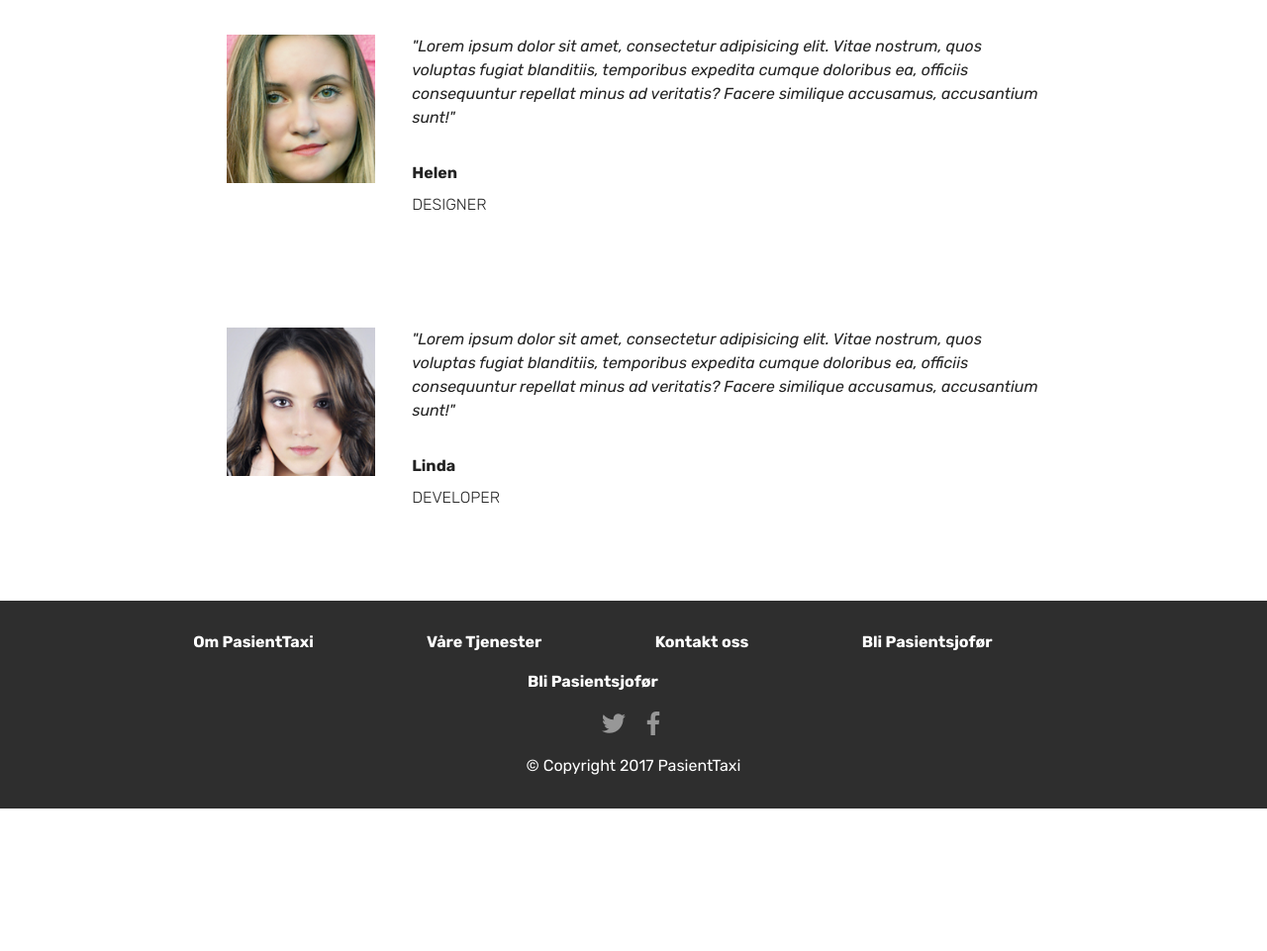
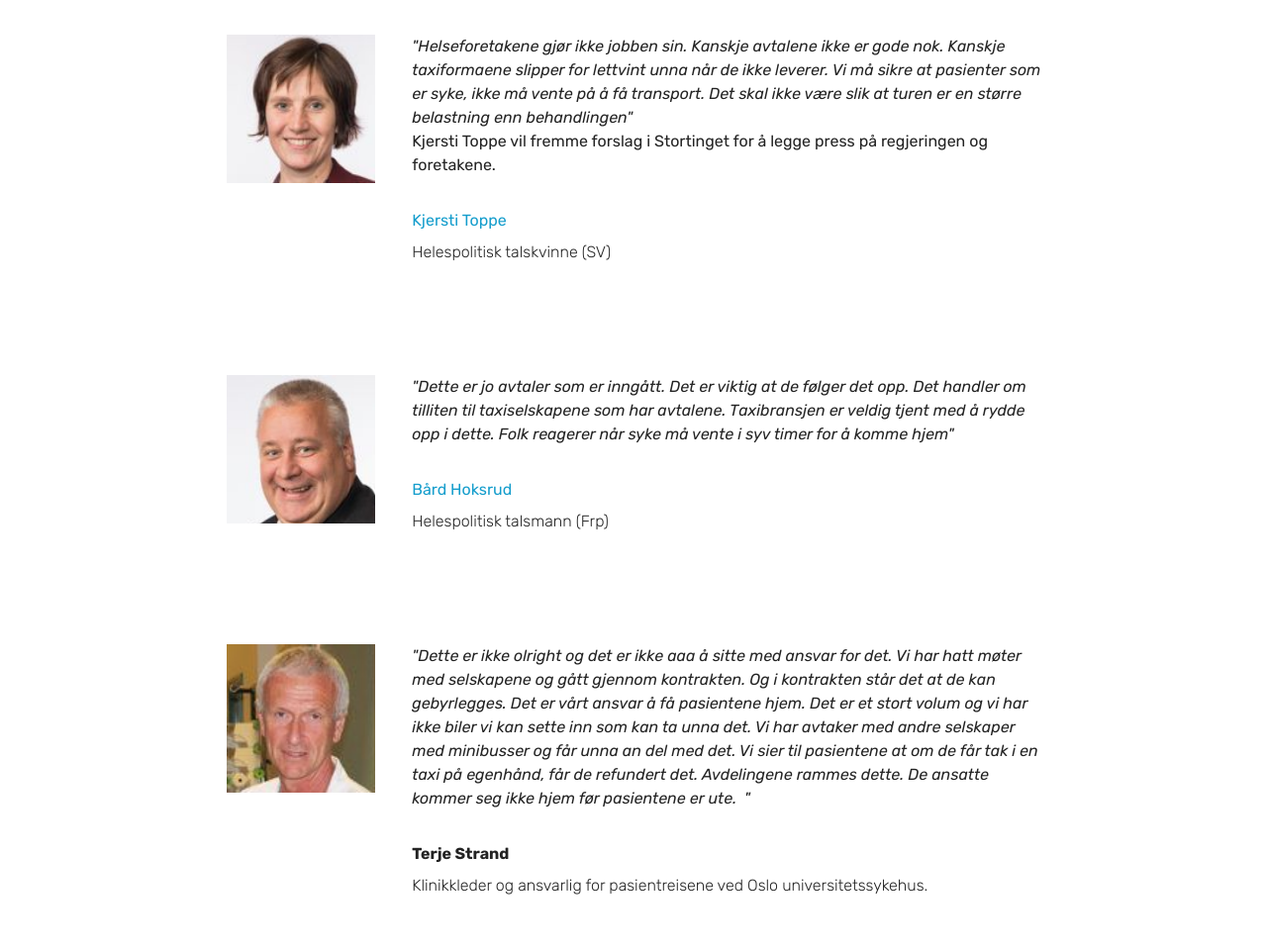
Before and after one commit to terchris/pasienttaxi, a plain HTML site: page media-sv_vil_granske_drosjeordning_for_syke.html in a window 1280 px wide. Shown: the part 1491-2452 px from the top of the page at 99% size. Before the commit the page ends 2308 px from the top, so only its background shows below. Drawn offline with Linux system fonts and the light colour scheme.

```diff
--- a/about.html
+++ b/about.html
@@ -36,7 +36,7 @@
 <!-- /Google Analytics -->
 
 
-<section once="" class="cid-qE8J7jFXpE" id="footer7-e" data-rv-view="699">
+<section once="" class="cid-qE8J7jFXpE" id="footer7-e" data-rv-view="824">
 
 
 
@@ -79,7 +79,7 @@
 </section>
 
 
-  <section class="engine"><a href="https://mobirise.co/e">web page maker software</a></section><script src="assets/web/assets/jquery/jquery.min.js"></script>
+  <section class="engine"><a href="https://mobirise.co/n">bootstrap modal</a></section><script src="assets/web/assets/jquery/jquery.min.js"></script>
   <script src="assets/popper/popper.min.js"></script>
   <script src="assets/tether/tether.min.js"></script>
   <script src="assets/bootstrap/js/bootstrap.min.js"></script>
--- a/assets/images/hashes.json
+++ b/assets/images/hashes.json
@@ -1 +1 @@
-{"GFmllVhn8VxCwxbI2T6BTQ==":"nrk-vil_granske_drosjeordning_for_syke-1176x660.png","DSCpl69jE8+VBjUzoN1NXw==":"nrk-ma_vente_timesvis_pa_drosje-1176x654.png"}
+{"GFmllVhn8VxCwxbI2T6BTQ==":"nrk-vil_granske_drosjeordning_for_syke-1176x660.png","DSCpl69jE8+VBjUzoN1NXw==":"nrk-ma_vente_timesvis_pa_drosje-1176x654.png","yqu/H8mvjL19p85zb54ofQ==":"kjt_stort-158x211.jpg","6s+7Y7OFGgWDSTMD5e1wpA==":"bah_stort-158x211.jpg","S+BRikgJqwAVwcG9t9d8Eg==":"terje_strand3-128x128.jpg"}
--- a/media-sv_vil_granske_drosjeordning_for_syke.html
+++ b/media-sv_vil_granske_drosjeordning_for_syke.html
@@ -38,7 +38,7 @@
 <!-- /Google Analytics -->
 
 
-<section class="menu cid-qE94pdBL2Q" once="menu" id="menu2-o" data-rv-view="736">
+<section class="menu cid-qE94pdBL2Q" once="menu" id="menu2-o" data-rv-view="861">
 
 
 
@@ -54,7 +54,7 @@
         <div class="menu-logo">
             <div class="navbar-brand">
 
-                <span class="navbar-caption-wrap"><a class="navbar-caption text-black display-4" href="https://mobirise.com">PasientTaxi</a></span>
+                <span class="navbar-caption-wrap"><a class="navbar-caption text-black display-4" href="https://pasienttaxi.no">PasientTaxi</a></span>
             </div>
         </div>
         <div class="collapse navbar-collapse" id="navbarSupportedContent">
@@ -69,7 +69,7 @@
     </nav>
 </section>
 
-<section class="engine"><a href="https://mobirise.co/a">web builder</a></section><section class="header1 cid-qE9BB9nXy4 mbr-parallax-background" id="header1-t" data-rv-view="738">
+<section class="engine"><a href="https://mobirise.co/c">free web page maker</a></section><section class="header1 cid-qE9BB9nXy4 mbr-parallax-background" id="header1-t" data-rv-view="863">
 
 
 
@@ -88,7 +88,7 @@
 
 </section>
 
-<section class="cid-qE9BjHegtw" id="video2-s" data-rv-view="741">
+<section class="cid-qE9BjHegtw" id="video2-s" data-rv-view="866">
 
 
 
@@ -99,7 +99,7 @@
     </figure>
 </section>
 
-<section class="testimonials4 cid-qE9CrhFlmH" id="testimonials4-v" data-rv-view="743">
+<section class="testimonials4 cid-qE9CrhFlmH" id="testimonials4-v" data-rv-view="868">
 
 
 
@@ -115,41 +115,57 @@
         <div class="user row">
           <div class="col-lg-3 col-md-4">
             <div class="user_image">
-              <img src="assets/images/face3.jpg" media-simple="true">
+              <img src="assets/images/kjt-stort-158x211.jpg" alt="" title="" media-simple="true">
             </div>
           </div>
           <div class="testimonials-caption col-lg-9 col-md-8">
             <div class="user_text ">
               <p class="mbr-fonts-style  display-7">
-                 <em>"Lorem ipsum dolor sit amet, consectetur adipisicing elit. Vitae nostrum, quos voluptas fugiat blanditiis, temporibus expedita cumque doloribus ea, officiis consequuntur repellat minus ad veritatis? Facere similique accusamus, accusantium sunt!"</em>
-              </p>
+                 <em>"Helseforetakene gjør ikke jobben sin. Kanskje avtalene ikke er gode nok. Kanskje taxiformaene slipper for lettvint unna når de ikke leverer. Vi må sikre at pasienter som er syke, ikke må vente på å få transport. Det skal ikke være slik at turen er en større belastning enn behandlingen"</em><br>Kjersti Toppe vil fremme forslag i Stortinget for å legge press på regjeringen og foretakene.<em>&nbsp;</em></p>
             </div>
-            <div class="user_name mbr-bold mbr-fonts-style align-left pt-3 display-7">Helen</div>
-            <div class="user_desk mbr-light mbr-fonts-style align-left pt-2 display-7">DESIGNER</div>
+            <div class="user_name mbr-bold mbr-fonts-style align-left pt-3 display-7"><a href="https://www.stortinget.no/no/Representanter-og-komiteer/Representantene/Representantfordeling/Representant/?perid=KJT" target="_blank">Kjersti Toppe</a></div>
+            <div class="user_desk mbr-light mbr-fonts-style align-left pt-2 display-7">Helespolitisk talskvinne (SV)</div>
           </div>
         </div>
       </div><div class="testimonials-item">
         <div class="user row">
           <div class="col-lg-3 col-md-4">
             <div class="user_image">
-              <img src="assets/images/face1.jpg" media-simple="true">
+              <img src="assets/images/bah-stort-158x211.jpg" alt="" title="" media-simple="true">
             </div>
           </div>
           <div class="testimonials-caption col-lg-9 col-md-8">
             <div class="user_text">
               <p class="mbr-fonts-style  display-7">
-                 <em>"Lorem ipsum dolor sit amet, consectetur adipisicing elit. Vitae nostrum, quos voluptas fugiat blanditiis, temporibus expedita cumque doloribus ea, officiis consequuntur repellat minus ad veritatis? Facere similique accusamus, accusantium sunt!"</em>
+                 <em>"Dette er jo avtaler som er inngått. Det er viktig at de følger det opp. Det handler om tilliten til taxiselskapene som har avtalene. Taxibransjen er veldig tjent med å rydde opp i dette. Folk reagerer når syke må vente i syv timer for å komme hjem"</em>
               </p>
             </div>
-            <div class="user_name mbr-bold mbr-fonts-style align-left pt-3 display-7">Linda</div>
-            <div class="user_desk mbr-light mbr-fonts-style align-left pt-2 display-7">DEVELOPER</div>
+            <div class="user_name mbr-bold mbr-fonts-style align-left pt-3 display-7"><a href="https://www.stortinget.no/no/Representanter-og-komiteer/Representantene/Representantfordeling/Representant/?perid=B_AH" target="_blank">Bård Hoksrud</a></div>
+            <div class="user_desk mbr-light mbr-fonts-style align-left pt-2 display-7">Helespolitisk talsmann (Frp)</div>
+          </div>
+        </div>
+      </div><div class="testimonials-item">
+        <div class="user row">
+          <div class="col-lg-3 col-md-4">
+            <div class="user_image">
+              <img src="assets/images/terje-strand3-128x128.jpg" alt="" title="Foto: researchgate.net" media-simple="true">
+            </div>
+          </div>
+          <div class="testimonials-caption col-lg-9 col-md-8">
+            <div class="user_text">
+              <p class="mbr-fonts-style  display-7">
+                 <em>"Dette er ikke olright og det er ikke aaa å sitte med ansvar for det. Vi har hatt møter med selskapene og gått gjennom kontrakten. Og i kontrakten står det at de kan gebyrlegges. Det er vårt ansvar å få pasientene hjem. Det er et stort volum og vi har ikke biler vi kan sette inn som kan ta unna det. Vi har avtaker med andre selskaper med minibusser og får unna an del med det. Vi sier til pasientene at om de får tak i en taxi på egenhånd, får de refundert det. Avdelingene rammes dette. De ansatte kommer seg ikke hjem før pasientene er ute. &nbsp;</em><em>"</em>
+              </p>
+            </div>
+            <div class="user_name mbr-bold mbr-fonts-style align-left pt-3 display-7">Terje Strand</div>
+            <div class="user_desk mbr-light mbr-fonts-style align-left pt-2 display-7">Klinikkleder og ansvarlig for pasientreisene ved Oslo universitetssykehus.</div>
           </div>
         </div>
       </div></div>
   </div>
 </section>
 
-<section once="" class="cid-qE8J7jFXpE" id="footer7-p" data-rv-view="751">
+<section once="" class="cid-qE8J7jFXpE" id="footer7-p" data-rv-view="878">
 
 
 
```
Also changed, not shown: index.html (+10 -10 lines), pasienttaxi-app.html (+2 -2 lines), assets/images/bah-stort-158x211.jpg (added), assets/images/kjt-stort-158x211.jpg (added), assets/images/terje-strand3-128x128.jpg (added), 1 other file.
